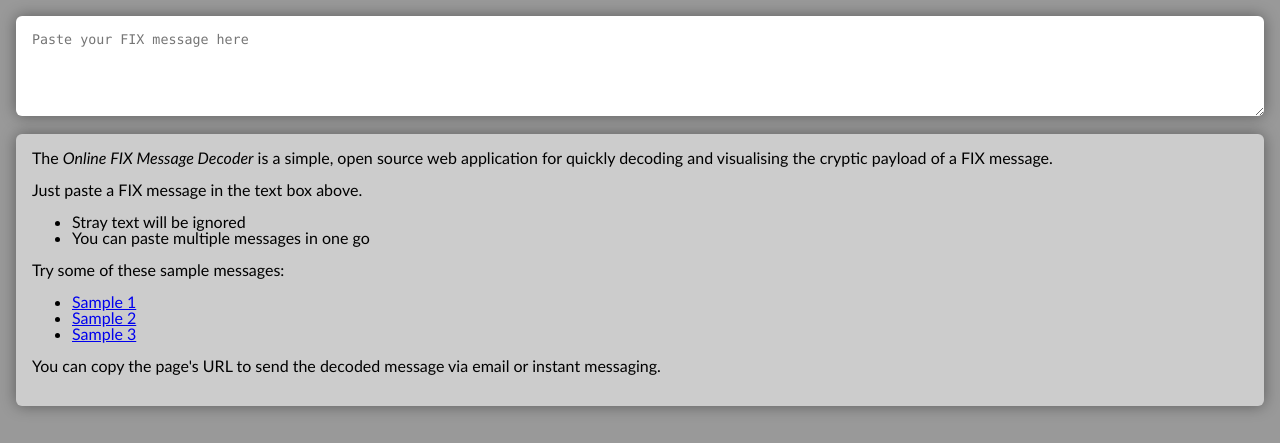
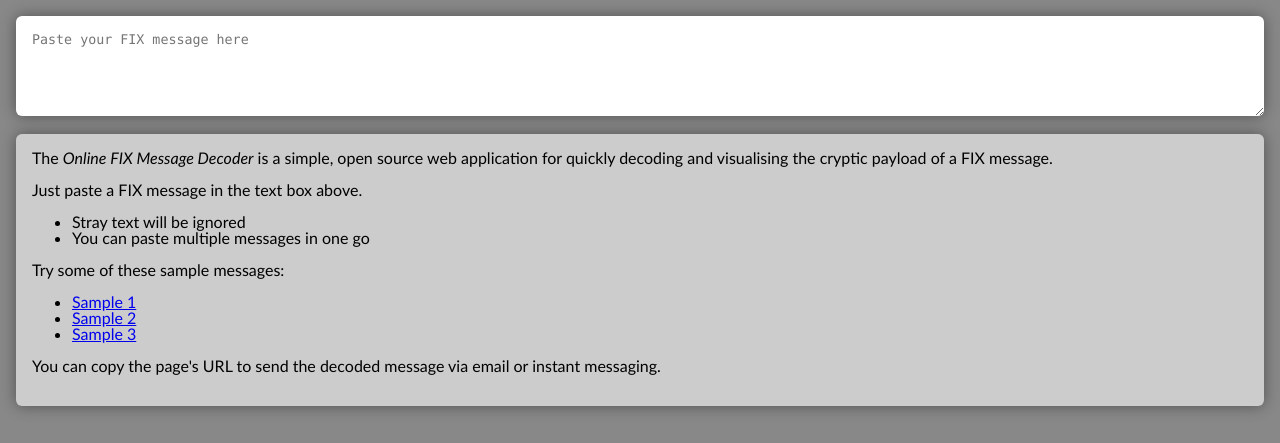
Before and after one commit to drewnoakes/fix-decoder, a plain HTML site: page index.html in a window 1280 px wide. Shown: the top 443 px of the page. Drawn offline with nearby package versions, Linux system fonts and the light colour scheme.

Commit message:
Background colour not using alpha.

```diff
--- a/styles/styles.css
+++ b/styles/styles.css
@@ -51,11 +51,11 @@ table {
 html
 {
     font-family: "Trebuchet MS", Helvetica, Arial, sans-serif;
+    background: #888;
 }
 
 body
 {
-    background: rgba(0,0,0,0.4);
     margin: 16px;
 }
 
```
